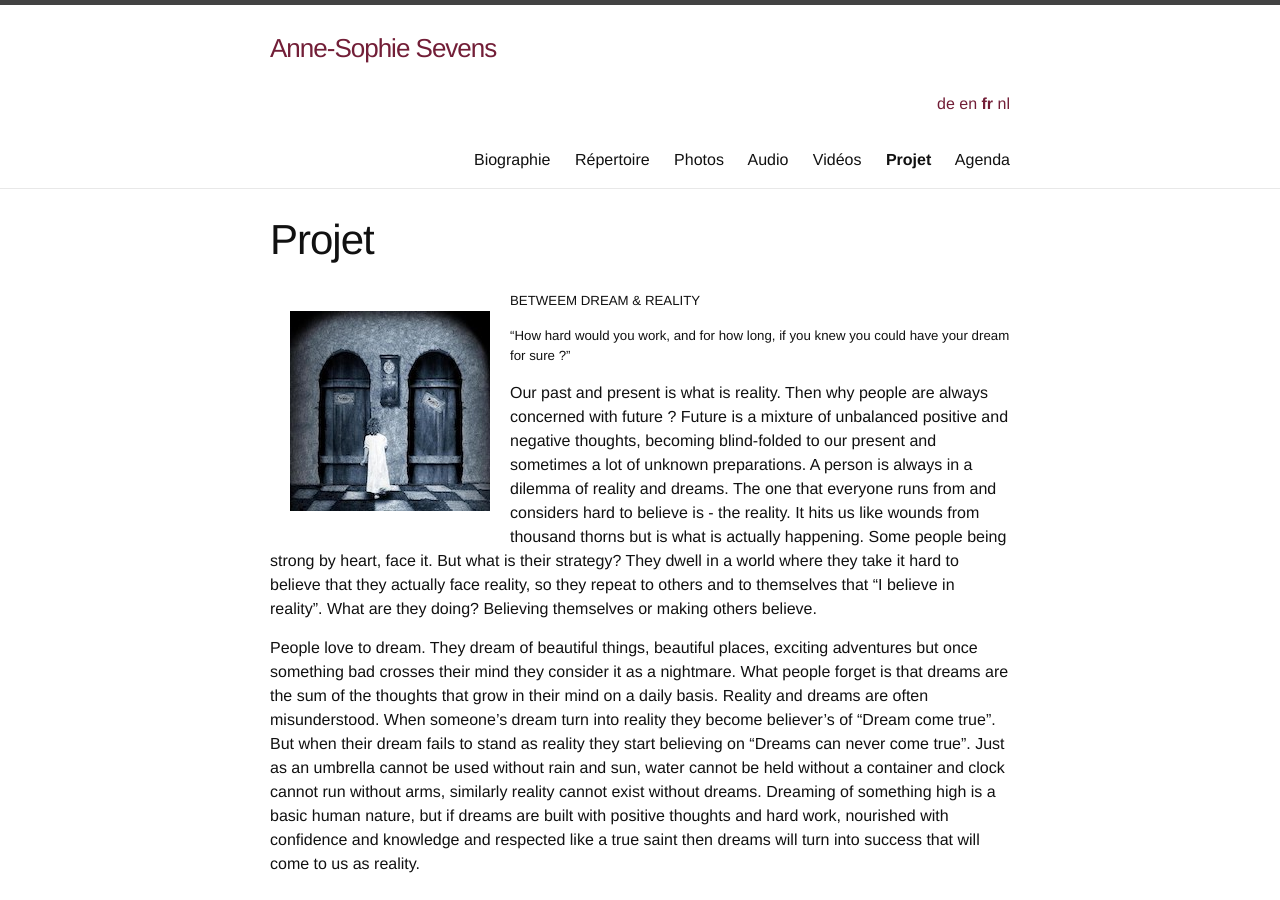
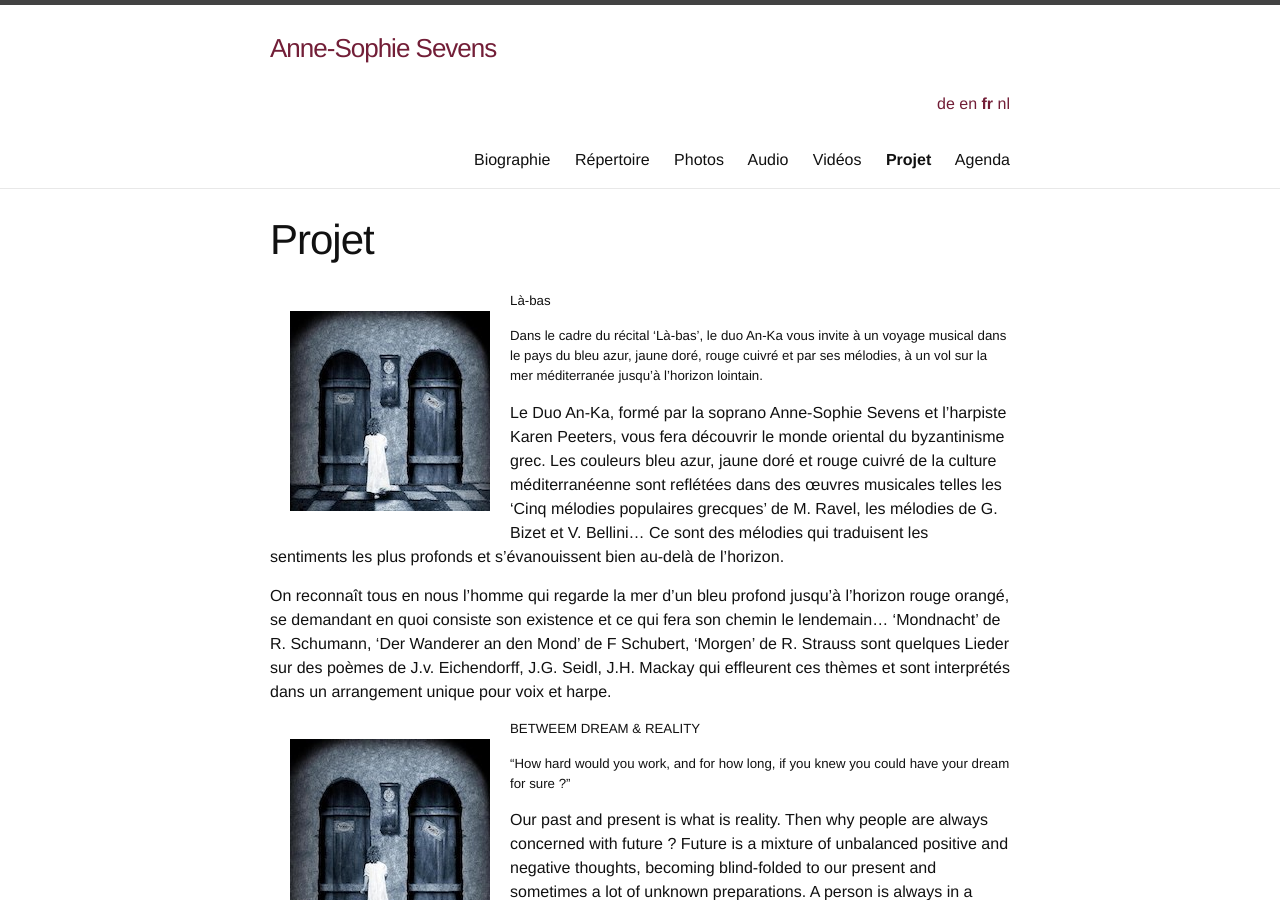
Before and after one commit to annesophie-sevens/annesophie-sevens.github.io, a Jekyll site: the page built from project-fr.md, in a window 1280 px wide and 900 px high. Built offline with Jekyll 4.4.1, drawn with Linux system fonts in a browser that asks for light colours; nearby versions of some CDN libraries.

Commit message:
Update project-fr.md

```diff
--- a/project-fr.md
+++ b/project-fr.md
@@ -6,6 +6,16 @@ lang: fr
 ref: project
 
 ---
+<img style="float: left; padding: 20px" src="/assets/dream.jpg">
+
+##### Là-bas
+
+##### Dans le cadre du récital ‘Là-bas’, le duo An-Ka vous invite à un voyage musical dans le pays du bleu azur, jaune doré, rouge cuivré et par ses mélodies, à un vol sur la mer méditerranée jusqu’à l’horizon lointain.
+
+Le Duo An-Ka, formé par la soprano Anne-Sophie Sevens et l’harpiste Karen Peeters, vous fera découvrir le monde oriental du byzantinisme grec. Les couleurs bleu azur, jaune doré et rouge cuivré de la culture méditerranéenne sont reflétées dans des œuvres musicales telles les ‘Cinq mélodies populaires grecques’ de M. Ravel, les mélodies de G. Bizet et V. Bellini… Ce sont des mélodies qui traduisent les sentiments les plus profonds et s’évanouissent bien au-delà de l'horizon.
+
+On reconnaît tous en nous l’homme qui regarde la mer d'un bleu profond jusqu'à l'horizon rouge orangé, se demandant en quoi consiste son existence et ce qui fera son chemin le lendemain... ‘Mondnacht’ de R. Schumann, ‘Der Wanderer an den Mond’ de F Schubert, 'Morgen' de R. Strauss sont quelques Lieder sur des poèmes de J.v. Eichendorff, J.G. Seidl, J.H. Mackay qui effleurent ces thèmes et sont interprétés dans un arrangement unique pour voix et harpe.
+
 <img style="float: left; padding: 20px" src="/assets/dream.jpg">
 
 ##### BETWEEM DREAM & REALITY
```
